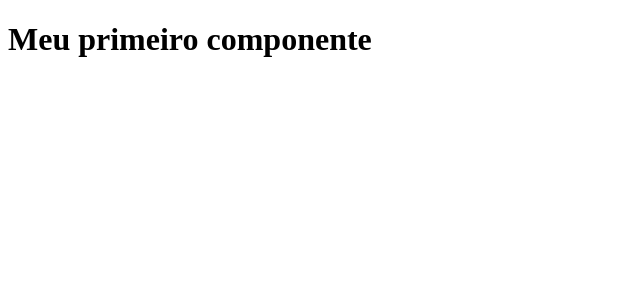
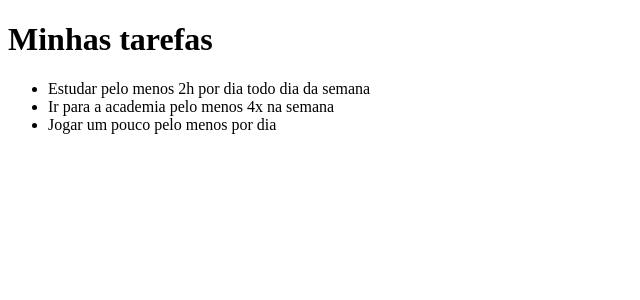
Before and after one commit to maurelio631/todo, an Angular app: page / in a window 1280 px wide. Shown: the top 300 px of the page, without its empty margins (0-640 px from the left). Built offline with nearby package versions, Linux system fonts and the light colour scheme.

Commit message:
Adicionando tarefas no array todos e mostrando por meio do ngFor no html

```diff
--- a/src/app/app.component.html
+++ b/src/app/app.component.html
@@ -1 +1,4 @@
-<h1>Meu primeiro componente</h1>
+<h1>{{title}}</h1>
+<ul>
+  <li *ngFor="let todo of todos">{{todo}}</li>
+</ul>
--- a/src/app/app.component.ts
+++ b/src/app/app.component.ts
@@ -3,7 +3,14 @@ import { Component } from '@angular/core';
 @Component({
   selector: 'app-root',
   templateUrl: './app.component.html',
-  styleUrls: ['./app.component.css']
+  styleUrls: ['./app.component.css'],
 })
 export class AppComponent {
+  public todos: any[] = [];
+  public title: string = 'Minhas tarefas';
+  constructor() {
+    this.todos.push('Estudar pelo menos 2h por dia todo dia da semana');
+    this.todos.push('Ir para a academia pelo menos 4x na semana');
+    this.todos.push('Jogar um pouco pelo menos por dia');
+  }
 }
```
